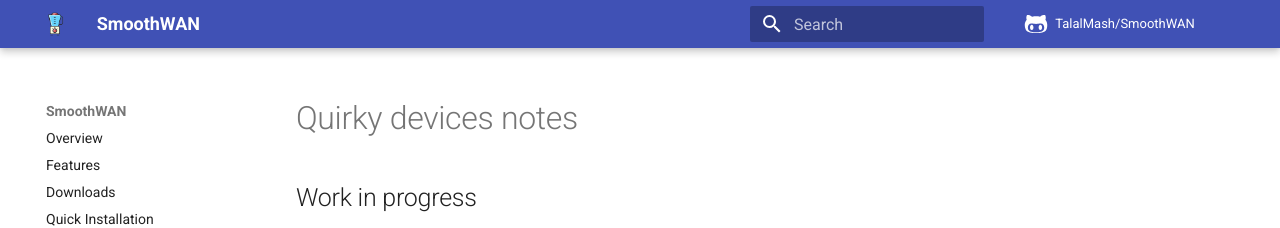
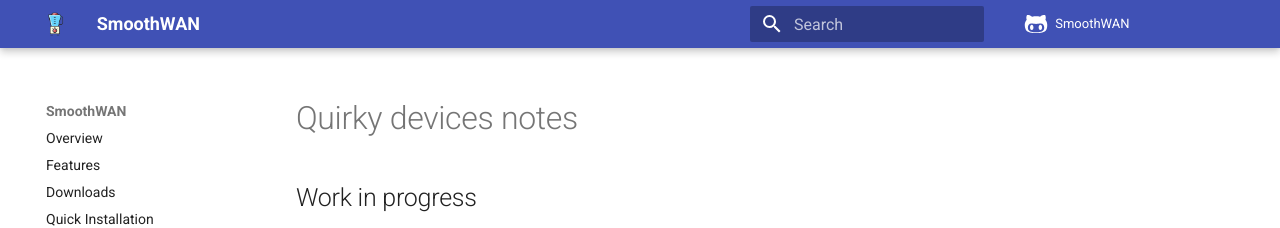
Before and after one commit to SmoothWAN/SmoothWAN-docs, an MkDocs documentation site: the page built from docs/modemtethr.md, in a window 1280 px wide. Shown: the top 228 px of the page. Built offline with MkDocs 1.6.1 and Material for MkDocs 9.7.7, drawn with Linux system fonts in a browser that asks for light colours; comment, search, counter and statistics services are not loaded.

Commit message:
Update repo to organization

```diff
--- a/mkdocs.yml
+++ b/mkdocs.yml
@@ -1,6 +1,6 @@
 site_name: SmoothWAN
-repo_url: https://github.com/TalalMash/SmoothWAN
-repo_name: TalalMash/SmoothWAN
+repo_url: https://github.com/SmoothWAN/SmoothWAN
+repo_name: SmoothWAN
 theme:
   name: material
   logo: assets/logo.png
```
